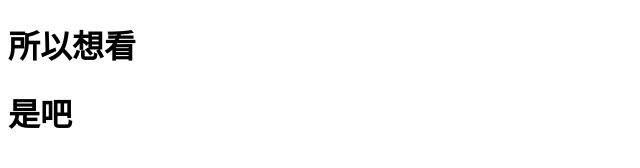
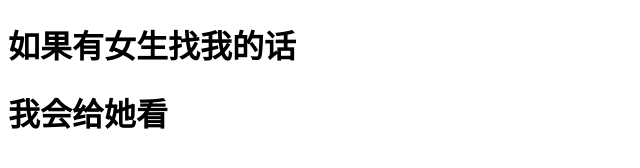
Before and after one commit to WSYZJedone/nts, a plain HTML site: page index.html in a window 1280 px wide. Shown: the whole page, without its empty margins (0-640 px from the left). Drawn offline with Linux system fonts and the light colour scheme.

Commit message:
Update index.html

```diff
--- a/index.html
+++ b/index.html
@@ -5,5 +5,5 @@
 	<title></title>
   </head>
   <body>
-	<h1>所以想看</h1>
-	<h1>是吧</h1>
+	<h1>如果有女生找我的话</h1>
+	<h1>我会给她看</h1>
```
